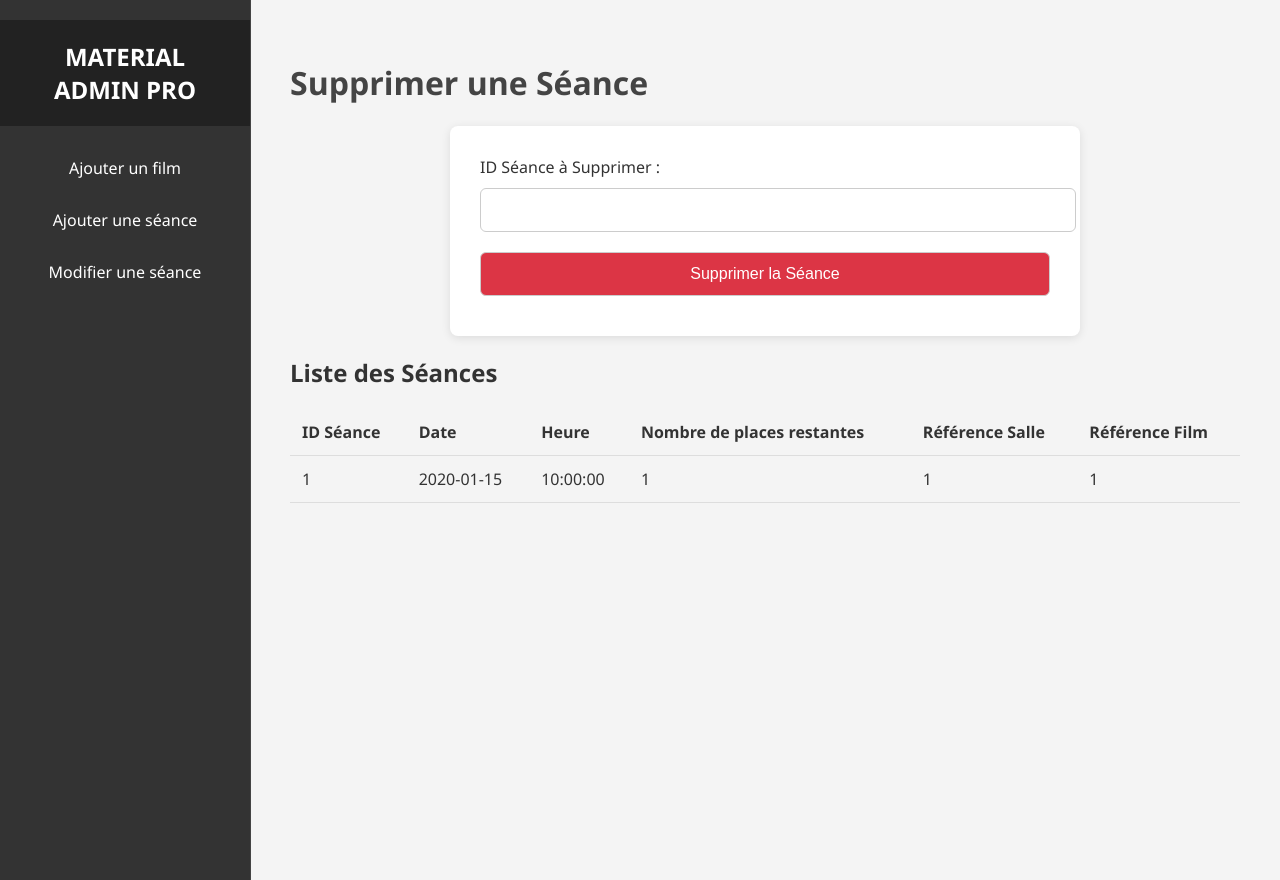
After one commit to Zohri-Elias/WebCinema, a PHP site: page /vue/Supprimer_sceance.php in a window 1280 px wide. The commit adds this page. Run offline with PHP 8.4, Linux system fonts and the light colour scheme; tables that the repository leaves empty hold one stand-in row (values such as "Sample post").

Commit message:
bouton admin retravailler , ajout des modifier et supprimer seance , affichage des données de la bdd des films et Sceance dans les formulaires

```diff
--- /dev/null
+++ b/vue/Supprimer_sceance.php
@@ -0,0 +1,151 @@
+<!DOCTYPE html>
+<html lang="fr">
+<head>
+    <meta charset="UTF-8">
+    <meta name="viewport" content="width=device-width, initial-scale=1.0">
+    <title>Supprimer une Séance</title>
+    <style>
+        body {
+            margin: 0;
+            font-family: 'Segoe UI', Tahoma, Geneva, Verdana, sans-serif;
+            background-color: #f4f4f4;
+            color: #333;
+        }
+        .sidebar {
+            width: 250px;
+            height: 100vh;
+            background-color: #333;
+            border-right: 1px solid #444;
+            position: fixed;
+            overflow-y: auto;
+            padding-top: 20px;
+        }
+        .sidebar-header {
+            padding: 20px;
+            font-size: 1.5em;
+            font-weight: bold;
+            color: white;
+            text-align: center;
+            background-color: #222;
+        }
+        .sidebar-menu {
+            list-style-type: none;
+            padding: 0;
+        }
+        .sidebar-menu li {
+            padding: 15px;
+            text-align: center;
+            color: white;
+            cursor: pointer;
+            transition: background 0.3s;
+        }
+        .sidebar-menu li:hover {
+            background-color: #555;
+        }
+        .content {
+            margin-left: 250px;
+            padding: 40px;
+        }
+        h1 {
+            font-size: 2em;
+            color: #444;
+        }
+        .form-container {
+            background-color: #fff;
+            padding: 30px;
+            border-radius: 8px;
+            box-shadow: 0 2px 10px rgba(0, 0, 0, 0.1);
+            width: 60%;
+            margin: auto;
+        }
+        .form-container input, .form-container button {
+            width: 100%;
+            padding: 12px;
+            margin: 10px 0;
+            border: 1px solid #ccc;
+            border-radius: 6px;
+            font-size: 1em;
+        }
+        .form-container button {
+            background-color: #dc3545;
+            color: white;
+            cursor: pointer;
+        }
+        .form-container button:hover {
+            background-color: #c82333;
+        }
+        table {
+            width: 100%;
+            border-collapse: collapse;
+            margin-top: 20px;
+        }
+        th, td {
+            padding: 12px;
+            text-align: left;
+            border-bottom: 1px solid #ddd;
+        }
+        th {
+            background-color: #f4f4f4;
+        }
+    </style>
+</head>
+<body>
+
+<div class="sidebar">
+    <div class="sidebar-header">MATERIAL ADMIN PRO</div>
+    <ul class="sidebar-menu">
+        <li onclick="window.location.href='ajout_film.html'">Ajouter un film</li>
+        <li onclick="window.location.href='ajout_seance.html'">Ajouter une séance</li>
+        <li onclick="window.location.href='modifier_seance.html'">Modifier une séance</li>
+    </ul>
+</div>
+
+<div class="content">
+    <h1>Supprimer une Séance</h1>
+    <div class="form-container">
+        <form action="../src/traitement/SupprimerSceanceTrt.php" method="POST">
+            <label for="id_seance">ID Séance à Supprimer :</label>
+            <input type="number" id="id_seance" name="id_seance" required>
+
+            <button type="submit" name="ok">Supprimer la Séance</button>
+        </form>
+    </div>
+
+    <h2>Liste des Séances</h2>
+    <table>
+        <thead>
+        <tr>
+            <th>ID Séance</th>
+            <th>Date</th>
+            <th>Heure</th>
+            <th>Nombre de places restantes</th>
+            <th>Référence Salle</th>
+            <th>Référence Film</th>
+        </tr>
+        </thead>
+        <tbody>
+        <?php
+            require_once '../src/bdd/Bdd.php';
+            $database = new Bdd();
+            $bdd = $database->getBdd();
+
+        $sql = "SELECT id_seance, date, heure, nb_place_res, ref_salle, ref_film FROM Seance";
+        $stmt = $bdd->query($sql);
+
+        while ($seance = $stmt->fetch()) {
+        echo "<tr>
+            <td>" . htmlspecialchars($seance['id_seance']) . "</td>
+            <td>" . htmlspecialchars($seance['date']) . "</td>
+            <td>" . htmlspecialchars($seance['heure']) . "</td>
+            <td>" . htmlspecialchars($seance['nb_place_res']) . "</td>
+            <td>" . htmlspecialchars($seance['ref_salle']) . "</td>
+            <td>" . htmlspecialchars($seance['ref_film']) . "</td>
+        </tr>";
+        }
+        ?>
+        </tbody>
+    </table>
+</div>
+
+</body>
+</html>
```
Also changed, not shown: Index.php (+10 -1 lines), src/repository/SeanceRepository.php (+58 -21 lines), src/traitement/ModifierSceanceTrt.php (+16 -35 lines), src/traitement/SupprimerSceanceTrt.php (+4 -3 lines), vue/Add_film.php (renamed from vue/Add_film.html, +48 -0 lines), vue/Administration.html (+5 -5 lines), vue/Modifier_seance.html (deleted, +0 -85 lines), vue/Modifier_seance.php (renamed from vue/Planifier_seance.html, +47 -0 lines), vue/Planifier_seance.php (added, +158 -0 lines), vue/Supprimer_sceance.html (deleted, +0 -35 lines), vue/Supression_film.php (renamed from vue/Supression_film.html, +48 -0 lines).
